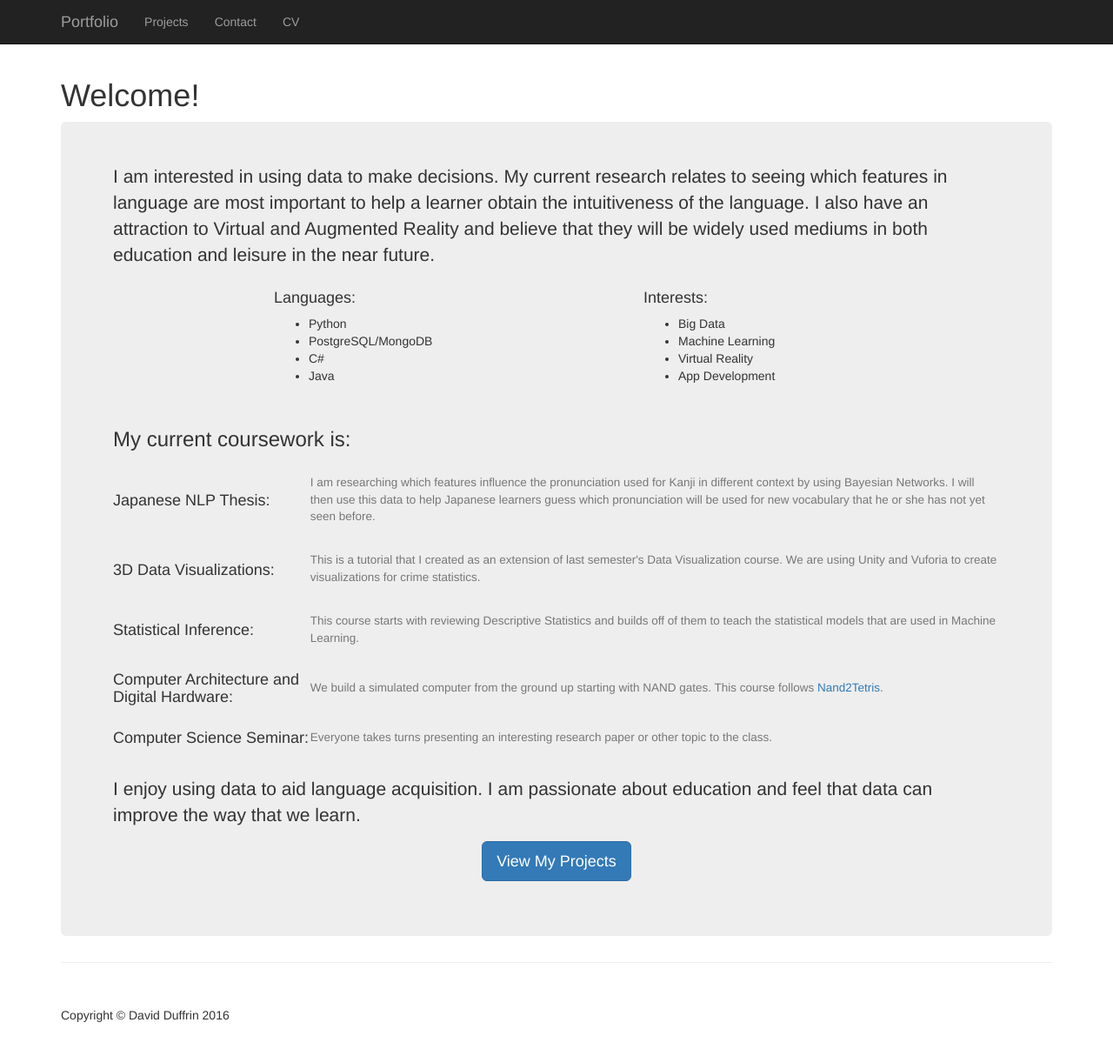
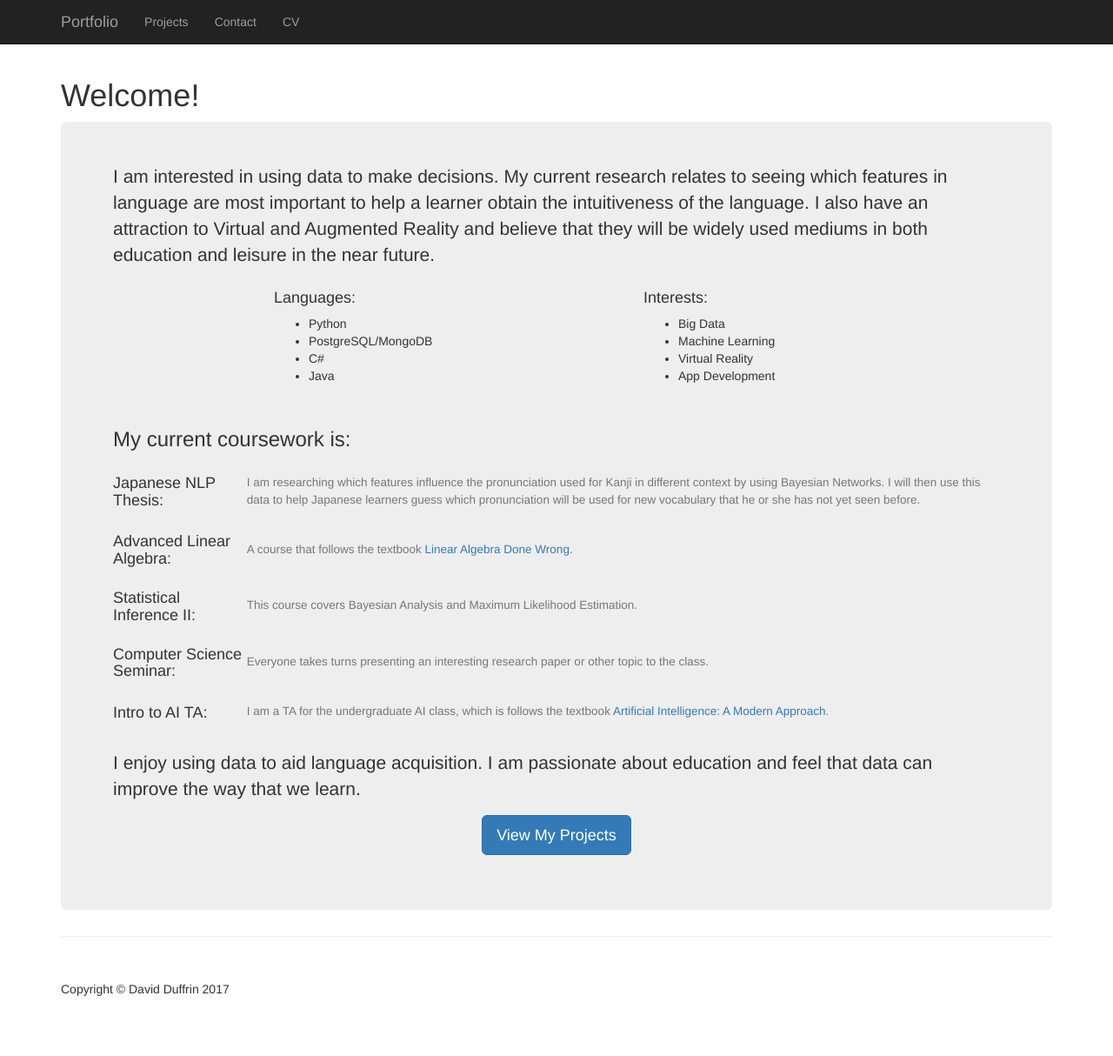
Before and after one commit to duffrind/duffrind.github.io, a Jekyll site: the page index.html, which Jekyll copies as it is, in a window 1280 px wide and 1237 px high. Shown: the top 1214 px of the window at 87% size. Built offline with Jekyll 4.4.1, drawn with Linux system fonts in a browser that asks for light colours.

Commit message:
Updated the website to reflect Spring 2017 courses

```diff
--- a/contact/index.html
+++ b/contact/index.html
@@ -90,7 +90,7 @@
         <footer>
             <div class="row">
                 <div class="col-lg-12">
-                    <p>Copyright &copy; David Duffrin 2016</p>
+                    <p>Copyright &copy; David Duffrin 2017</p>
                 </div>
             </div>
             <!-- /.row -->
--- a/database/index.html
+++ b/database/index.html
@@ -211,7 +211,7 @@ bus_history('Mon Ami Gabi')
         <footer>
             <div class="row">
                 <div class="col-lg-12">
-                    <p>Copyright &copy; David Duffrin 2016</p>
+                    <p>Copyright &copy; David Duffrin 2017</p>
                 </div>
             </div>
             <!-- /.row -->
--- a/index.html
+++ b/index.html
@@ -89,10 +89,10 @@
                 </td></tr><tr><td><br>
                 <h3>My current coursework is:</h3>
                 <table><tr><td><p><h4>Japanese NLP Thesis:</h4></td><td><p><h4><small> I am researching which features influence the pronunciation used for Kanji in different context by using Bayesian Networks. I will then use this data to help Japanese learners guess which pronunciation will be used for new vocabulary that he or she has not yet seen before.</small></h4></p></td></tr>
-                <tr><td><p><h4>3D Data Visualizations:</h4></td><td><p><h4><small> This is a tutorial that I created as an extension of last semester's Data Visualization course. We are using Unity and Vuforia to create visualizations for crime statistics.</small></h4></p></td></tr>
-                <tr><td><p><h4>Statistical Inference:</h4></td><td><p><h4><small> This course starts with reviewing Descriptive Statistics and builds off of them to teach the statistical models that are used in Machine Learning.</small></h4></p></td></tr>
-                <tr><td><p><h4>Computer Architecture and Digital Hardware:</h4></td><td><p><h4><small> We build a simulated computer from the ground up starting with NAND gates. This course follows <a href="http://www.nand2tetris.org">Nand2Tetris</a>.</small></h4></p></td></tr>
-                <tr><td><p><h4>Computer Science Seminar:</h4></td><td><p><h4><small> Everyone takes turns presenting an interesting research paper or other topic to the class.</small></h4></p></td></tr></table>
+                <tr><td><p><h4>Advanced Linear Algebra:</h4></td><td><p><h4><small> A course that follows the textbook <a href="https://www.math.brown.edu/~treil/papers/LADW/LADW.html">Linear Algebra Done Wrong</a>.</small></h4></p></td></tr>
+                <tr><td><p><h4>Statistical Inference II:</h4></td><td><p><h4><small> This course covers Bayesian Analysis and Maximum Likelihood Estimation.</small></h4></p></td></tr>
+                <tr><td><p><h4>Computer Science Seminar:</h4></td><td><p><h4><small> Everyone takes turns presenting an interesting research paper or other topic to the class.</small></h4></p></td></tr>
+                <tr><td><p><h4>Intro to AI TA:</h4></td><td><p><h4><small> I am a TA for the undergraduate AI class, which is follows the textbook <a href="http://aima.cs.berkeley.edu">Artificial Intelligence: A Modern Approach</a>.</small></h4></p></td></tr></table>
                 <br>
                 <p>I enjoy using data to aid language acquisition. I am passionate about education and feel that data can improve the way that we learn.</p>
                 <p><center><a class="btn btn-primary btn-lg" href="./projects/" role="button">View My Projects</a></p></center></p></td></tr></table>
@@ -104,7 +104,7 @@
         <footer>
             <div class="row">
                 <div class="col-lg-12">
-                    <p>Copyright &copy; David Duffrin 2016</p>
+                    <p>Copyright &copy; David Duffrin 2017</p>
                 </div>
             </div>
             <!-- /.row -->
--- a/nlp/index.html
+++ b/nlp/index.html
@@ -97,7 +97,7 @@
         <footer>
             <div class="row">
                 <div class="col-lg-12">
-                    <p>Copyright &copy; David Duffrin 2016</p>
+                    <p>Copyright &copy; David Duffrin 2017</p>
                 </div>
             </div>
             <!-- /.row -->
--- a/portables/index.html
+++ b/portables/index.html
@@ -138,7 +138,7 @@
         <footer>
             <div class="row">
                 <div class="col-lg-12">
-                    <p>Copyright &copy; David Duffrin 2016</p>
+                    <p>Copyright &copy; David Duffrin 2017</p>
                 </div>
             </div>
             <!-- /.row -->
--- a/spam/index.html
+++ b/spam/index.html
@@ -153,7 +153,7 @@
         <footer>
             <div class="row">
                 <div class="col-lg-12">
-                    <p>Copyright &copy; David Duffrin 2016</p>
+                    <p>Copyright &copy; David Duffrin 2017</p>
                 </div>
             </div>
             <!-- /.row -->
```
Also changed, not shown: 2 other files.
